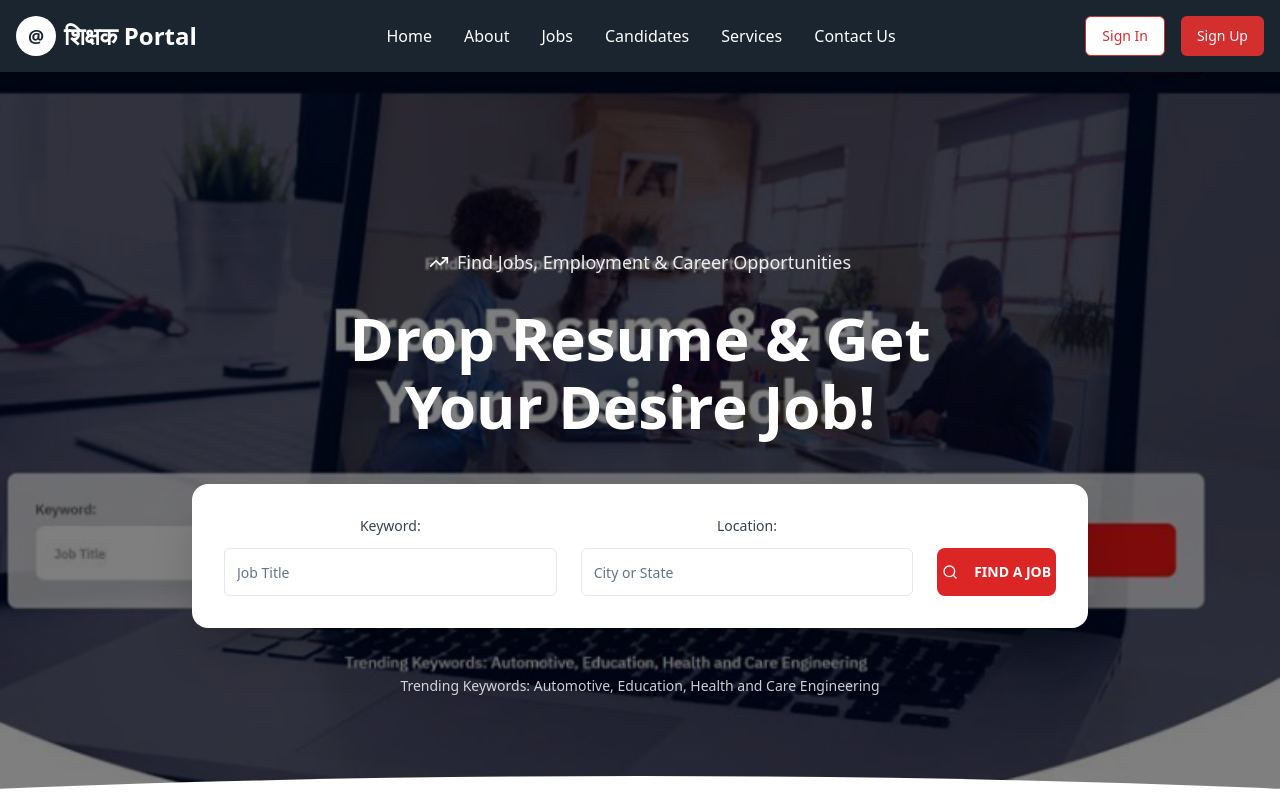
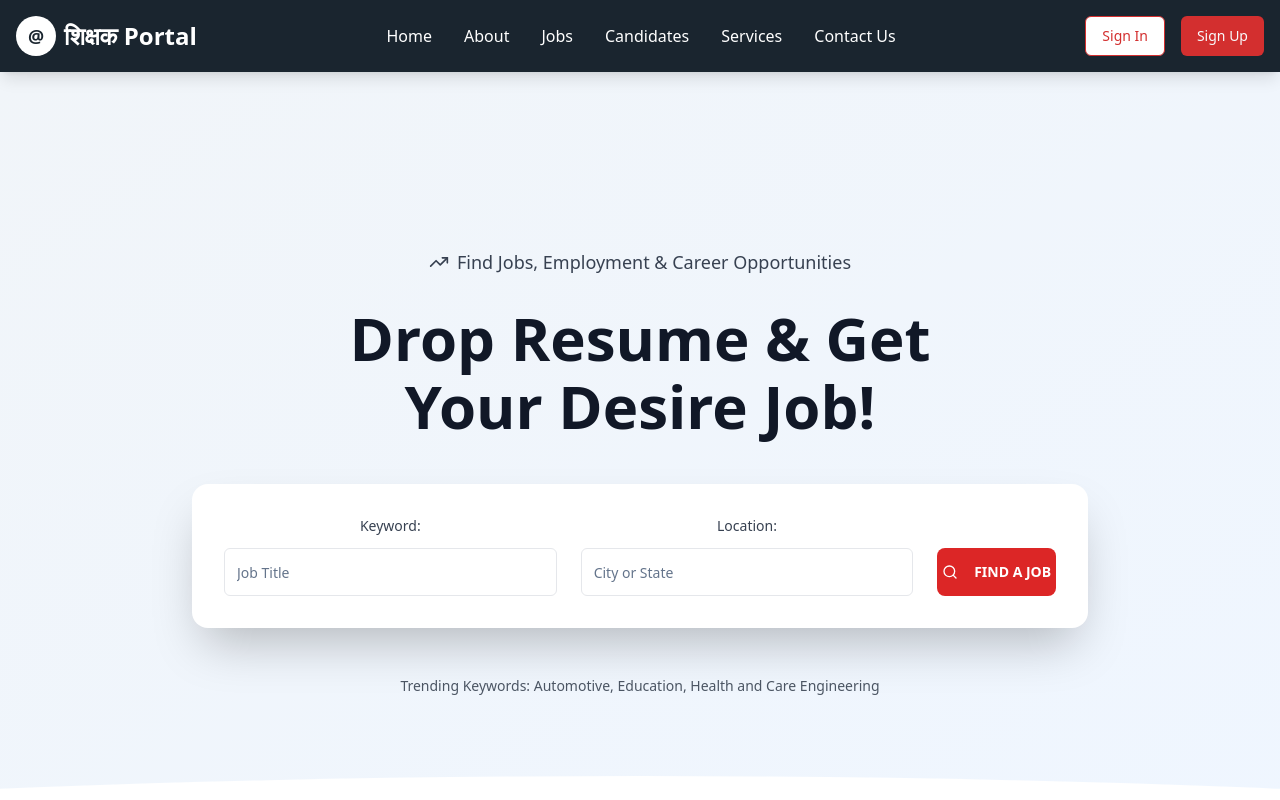
Before and after one commit to suneelnamburi/shiksha-shikshak-sangathan, a React (Vite) app: page / in a window 1280 px wide. Shown: the top 800 px of the page. Built offline with nearby package versions, Linux system fonts and the light colour scheme.

Commit message:
Remove Hero section background
Removes the background image and overlay from the Hero section in `HeroSection.tsx`.

```diff
--- a/src/components/HeroSection.tsx
+++ b/src/components/HeroSection.tsx
@@ -24,19 +24,8 @@ const HeroSection: React.FC<HeroSectionProps> = ({
 
   return (
     <section id="home" className="relative min-h-screen bg-gradient-to-br from-slate-100 to-blue-50 overflow-hidden">
-      {/* Background Image with Overlay */}
-      <div className="absolute inset-0">
-        <div className="absolute inset-0 bg-black/50 z-10"></div>
-        <div
-          className="absolute inset-0 bg-cover bg-center bg-no-repeat"
-          style={{
-            backgroundImage: `url('/lovable-uploads/5fe920d5-60c5-4e2d-90af-f48f6f1e9d6e.png')`
-          }}
-        ></div>
-      </div>
-
       {/* Main Content Container */}
-      <div className="container mx-auto px-4 relative z-20 flex items-center min-h-screen">
+      <div className="container mx-auto px-4 relative flex items-center min-h-screen">
         <div className="max-w-4xl mx-auto text-center w-full">
 
           {/* Content Section */}
@@ -44,12 +33,12 @@ const HeroSection: React.FC<HeroSectionProps> = ({
 
             {/* Header Content */}
             <div className="space-y-8">
-              <p className="text-white/90 text-lg flex items-center justify-center font-medium">
-                <TrendingUp className="mr-2 text-white" size={20} />
+              <p className="text-gray-700 text-lg flex items-center justify-center font-medium">
+                <TrendingUp className="mr-2 text-gray-700" size={20} />
                 Find Jobs, Employment & Career Opportunities
               </p>
 
-              <h1 className="text-4xl lg:text-6xl font-bold leading-tight text-white">
+              <h1 className="text-4xl lg:text-6xl font-bold leading-tight text-gray-900">
                 Drop Resume & Get
                 <span className="block mt-2">Your Desire Job!</span>
               </h1>
@@ -99,7 +88,7 @@ const HeroSection: React.FC<HeroSectionProps> = ({
 
             {/* Trending Keywords */}
             <div className="space-y-4">
-              <p className="text-white/80 text-sm">
+              <p className="text-gray-600 text-sm">
                 Trending Keywords: Automotive, Education, Health and Care Engineering
               </p>
             </div>
```
